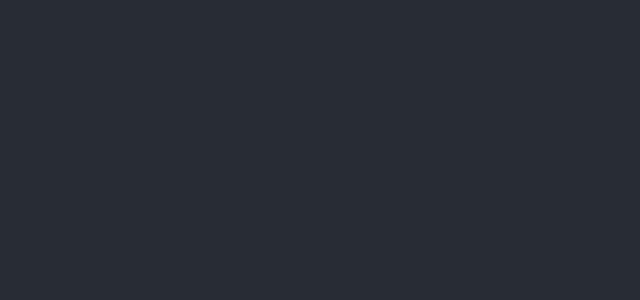
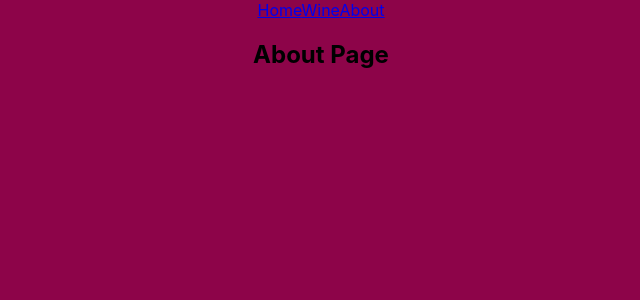
Before and after one commit to LukaDudauri7/dood-s-wine, a React (Create React App) app: page /about in a window 1280 px wide. Shown: the top 300 px of the page, without its empty margins (319-959 px from the left). Built offline with nearby package versions, Linux system fonts and the light colour scheme.

Commit message:
header components structure

```diff
--- a/package.json
+++ b/package.json
@@ -9,6 +9,7 @@
     "@testing-library/user-event": "^13.5.0",
     "react": "^19.0.0",
     "react-dom": "^19.0.0",
+    "react-router-dom": "^7.2.0",
     "react-scripts": "5.0.1",
     "web-vitals": "^2.1.4"
   },
--- a/src/App.css
+++ b/src/App.css
@@ -1,9 +1,13 @@
+body {
+  margin: 0;
+  background-color: #8d0449;
+}
+
 .App {
   text-align: center;
 }
 
 .App-header {
-  background-color: #282c34;
   min-height: 100vh;
   display: flex;
   flex-direction: column;
--- a/src/App.js
+++ b/src/App.js
@@ -1,13 +1,25 @@
-import './App.css';
-
+import React from "react";
+import "./App.css";
+import { BrowserRouter as Router, Route, Routes, Link } from "react-router-dom";
+import Home from "./components/home/Home";
+import Wine from "./components/wine/Wine"
+import About from "./components/about/About"
 function App() {
   return (
-    <div className="App">
-      <header className="App-header">
-
-      </header>
-    </div>
+    <Router>
+      <div className="App">
+        <nav>
+          <Link to="/">Home</Link>
+          <Link to="/wine">Wine</Link>
+          <Link to="/about">About</Link>
+        </nav>
+        <Routes>
+          <Route path="/" element={<Home />} />
+          <Route path="/wine" element={<Wine />} />
+          <Route path="/about" element={<About />} />
+        </Routes>
+      </div>
+    </Router>
   );
 }
-
 export default App;
--- /dev/null
+++ b/src/components/about/About.jsx
@@ -0,0 +1,5 @@
+function About() {
+    return <h2>About Page</h2>;
+}
+
+export default About;
--- /dev/null
+++ b/src/components/home/Home.jsx
@@ -0,0 +1,5 @@
+function Home() {
+    return <h2>Home Page</h2>;
+}
+
+export default Home;
--- /dev/null
+++ b/src/components/wine/Wine.jsx
@@ -0,0 +1,5 @@
+function Wine() {
+    return <h2>Wine Page</h2>;
+}
+
+export default Wine;
```
Also changed, not shown: src/components/about/about.css (added), src/components/home/Home.css (added), 1 other file (tests, documents, lock files or other folders).
